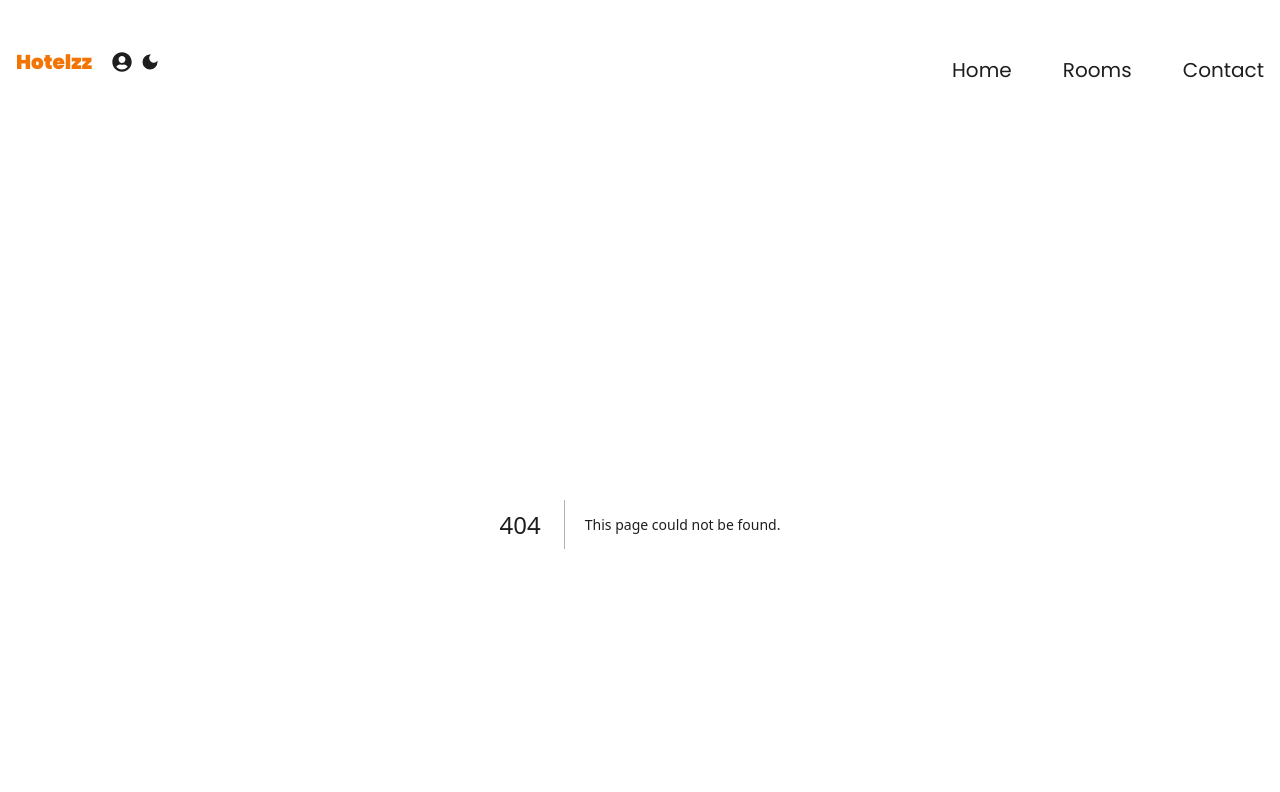
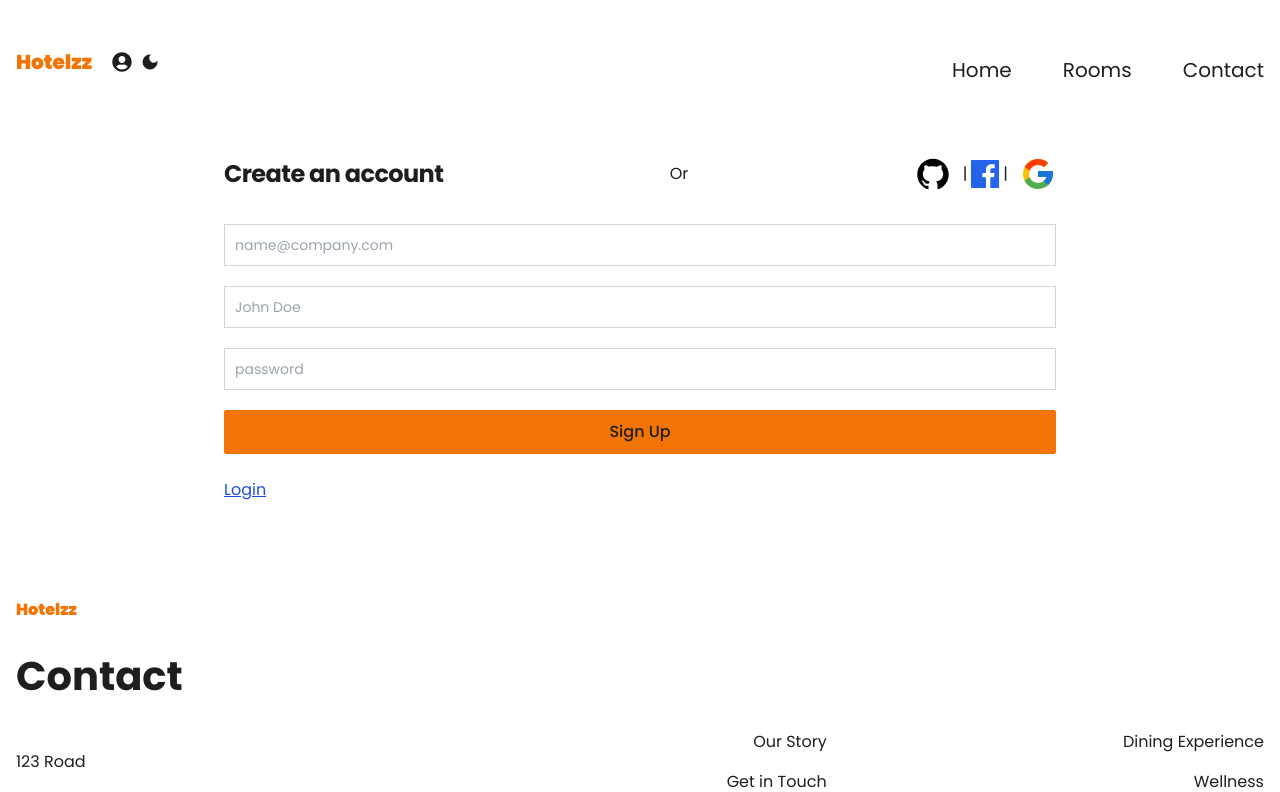
Before and after one commit to CristianGarcia21/hotel, a Next.js app: page /auth in a window 1280 px wide. Before the commit this address had no page. Shown: the top 792 px of the page. Built offline with nearby package versions, Linux system fonts and the light colour scheme.

Commit message:
Added: Auth component

```diff
--- /dev/null
+++ b/src/app/auth/page.tsx
@@ -0,0 +1,98 @@
+"use client";
+
+import { ChangeEvent, FormEvent, useState } from "react";
+import {
+  AiFillFacebook,
+  AiFillGithub,
+  AiFillGoogleCircle,
+} from "react-icons/ai";
+import { FcGoogle } from "react-icons/fc";
+
+const defaultFormData = {
+  email: "",
+  name: "",
+  password: "",
+};
+
+const Auth = () => {
+  const [formData, setFormData] = useState(defaultFormData);
+  const inputStyles =
+    "border border-gray-300 sm:text-sm text-black rounded:lg block w-full p-2.5 focus:outline-none";
+
+    const handleInputChange = (event: ChangeEvent<HTMLInputElement>) => {
+        const { name, value } = event.target;
+        setFormData({ ...formData, [name]: value })
+    };
+
+    const handleSubmit = async (event: FormEvent<HTMLFormElement>) => {
+        event.preventDefault();
+        try {
+            console.log(formData);
+        } catch (error) {
+            console.log(error);
+
+        } finally {
+            setFormData(defaultFormData);
+        }
+    };
+
+  return (
+    <section className="container mx-auto">
+      <div className=" p-6 space-y-4 md:space-y-6 sm:p-8 w-80 md:w-[70%] mx-auto">
+        <div className=" flex mb-8 flex-col md:flex-row items-center justify-between">
+          <h1 className=" text-xl font-bold leading-tight tracking-tight md:text-2xl">
+            Create an account
+          </h1>
+          <p>Or</p>
+          <span className=" inline-flex items-center">
+            <AiFillGithub className=" mr-3 text-4xl cursor-pointer text-black dark:text-white" />
+            |
+            <AiFillFacebook className=" text-4xl cursor-pointer text-blue-600" />
+            |
+            <FcGoogle className=" ml-3 text-4xl cursor-pointer " />
+          </span>
+        </div>
+
+        <form className=" space-y-4 md:space-y-5" onSubmit={handleSubmit}>
+          <input
+            type="email"
+            name="email"
+            placeholder="name@company.com"
+            required
+            className={inputStyles}
+            value={formData.email}
+            onChange={handleInputChange}
+          />
+          <input
+            type="text"
+            name="name"
+            placeholder="John Doe"
+            required
+            className={inputStyles}
+            value={formData.name}
+            onChange={handleInputChange}
+          />
+          <input
+            type="password"
+            name="password"
+            placeholder="password"
+            required
+            minLength={6}
+            className={inputStyles}
+            value={formData.password}
+            onChange={handleInputChange}
+          />
+          <button
+            type="submit"
+            className=" w-full bg-tertiary-dark focus:outline-none font-medium rounded-sm px-5 py-2.5 text-center"
+          >
+            Sign Up
+          </button>
+        </form>
+        <button className=" text-blue-700 underline">Login</button>
+      </div>
+    </section>
+  );
+};
+
+export default Auth;
```
